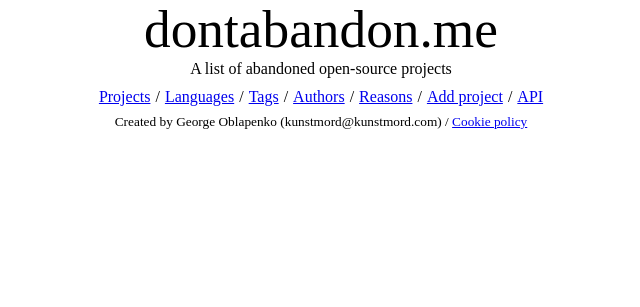
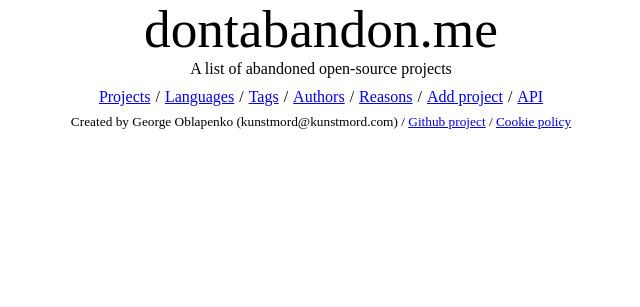
Before and after one commit to Kunstmord/abandoned, a Django app: page / in a window 1280 px wide. Shown: the part 336-643 px from the top of the page, without its empty margins (319-959 px from the left). Run offline with Django 3.2, Linux system fonts and the light colour scheme; parts of the project's set-up code (start-up, migrations or seed data) failed here and were passed over.

Commit message:
github link added to footer

```diff
--- a/templates/api_info.html
+++ b/templates/api_info.html
@@ -105,7 +105,7 @@
 
         <div class="page_element">
             <div style="margin-left: auto; margin-right: auto; font-size: 10pt; margin-top: 8px;">
-                Created by George Oblapenko (kunstmord@kunstmord.com) / <a href="{% url 'cookies' %}">Cookie policy</a>
+                Created by George Oblapenko (kunstmord@kunstmord.com) / <a href="https://github.com/Kunstmord/abandoned/" target="_blank">Github project</a> / <a href="{% url 'cookies' %}">Cookie policy</a>
             </div>
         </div>
     </div>
--- a/templates/authors.html
+++ b/templates/authors.html
@@ -65,7 +65,7 @@
 
         <div class="page_element">
             <div style="margin-left: auto; margin-right: auto; font-size: 10pt; margin-top: 8px;">
-                Created by George Oblapenko (kunstmord@kunstmord.com) / <a href="{% url 'cookies' %}">Cookie policy</a>
+                Created by George Oblapenko (kunstmord@kunstmord.com) / <a href="https://github.com/Kunstmord/abandoned/" target="_blank">Github project</a> / <a href="{% url 'cookies' %}">Cookie policy</a>
             </div>
         </div>
     </div>
--- a/templates/cookiepolicy.html
+++ b/templates/cookiepolicy.html
@@ -30,7 +30,7 @@
 
         <div class="page_element">
             <div style="margin-left: auto; margin-right: auto; font-size: 10pt; margin-top: 8px;">
-                Created by George Oblapenko (kunstmord@kunstmord.com) / <a href="{% url 'cookies' %}">Cookie policy</a>
+                Created by George Oblapenko (kunstmord@kunstmord.com) / <a href="https://github.com/Kunstmord/abandoned/" target="_blank">Github project</a> / <a href="{% url 'cookies' %}">Cookie policy</a>
             </div>
         </div>
     </div>
--- a/templates/index.html
+++ b/templates/index.html
@@ -22,7 +22,7 @@
         </div>
         <div class="page_element">
             <div style="margin-left: auto; margin-right: auto; font-size: 10pt; margin-top: 8px;">
-                Created by George Oblapenko (kunstmord@kunstmord.com) / <a href="{% url 'cookies' %}">Cookie policy</a>
+                Created by George Oblapenko (kunstmord@kunstmord.com) / <a href="https://github.com/Kunstmord/abandoned/" target="_blank">Github project</a> / <a href="{% url 'cookies' %}">Cookie policy</a>
             </div>
         </div>
     </div>
--- a/templates/languages.html
+++ b/templates/languages.html
@@ -65,7 +65,7 @@
 
         <div class="page_element">
             <div style="margin-left: auto; margin-right: auto; font-size: 10pt; margin-top: 8px;">
-                Created by George Oblapenko (kunstmord@kunstmord.com) / <a href="{% url 'cookies' %}">Cookie policy</a>
+                Created by George Oblapenko (kunstmord@kunstmord.com) / <a href="https://github.com/Kunstmord/abandoned/" target="_blank">Github project</a> / <a href="{% url 'cookies' %}">Cookie policy</a>
             </div>
         </div>
     </div>
--- a/templates/projects.html
+++ b/templates/projects.html
@@ -69,7 +69,7 @@
 
         <div class="page_element">
             <div style="margin-left: auto; margin-right: auto; font-size: 10pt; margin-top: 8px;">
-                Created by George Oblapenko (kunstmord@kunstmord.com) / <a href="{% url 'cookies' %}">Cookie policy</a>
+                Created by George Oblapenko (kunstmord@kunstmord.com) / <a href="https://github.com/Kunstmord/abandoned/" target="_blank">Github project</a> / <a href="{% url 'cookies' %}">Cookie policy</a>
             </div>
         </div>
     </div>
--- a/templates/reasons.html
+++ b/templates/reasons.html
@@ -66,7 +66,7 @@
 
         <div class="page_element">
             <div style="margin-left: auto; margin-right: auto; font-size: 10pt; margin-top: 8px;">
-                Created by George Oblapenko (kunstmord@kunstmord.com) / <a href="{% url 'cookies' %}">Cookie policy</a>
+                Created by George Oblapenko (kunstmord@kunstmord.com) / <a href="https://github.com/Kunstmord/abandoned/" target="_blank">Github project</a> / <a href="{% url 'cookies' %}">Cookie policy</a>
             </div>
         </div>
     </div>
--- a/templates/single_author.html
+++ b/templates/single_author.html
@@ -59,7 +59,7 @@
 
         <div class="page_element">
             <div style="margin-left: auto; margin-right: auto; font-size: 10pt; margin-top: 8px;">
-                Created by George Oblapenko (kunstmord@kunstmord.com) / <a href="{% url 'cookies' %}">Cookie policy</a>
+                Created by George Oblapenko (kunstmord@kunstmord.com) / <a href="https://github.com/Kunstmord/abandoned/" target="_blank">Github project</a> / <a href="{% url 'cookies' %}">Cookie policy</a>
             </div>
         </div>
     </div>
--- a/templates/single_language.html
+++ b/templates/single_language.html
@@ -59,7 +59,7 @@
 
         <div class="page_element">
             <div style="margin-left: auto; margin-right: auto; font-size: 10pt; margin-top: 8px;">
-                Created by George Oblapenko (kunstmord@kunstmord.com) / <a href="{% url 'cookies' %}">Cookie policy</a>
+                Created by George Oblapenko (kunstmord@kunstmord.com) / <a href="https://github.com/Kunstmord/abandoned/" target="_blank">Github project</a> / <a href="{% url 'cookies' %}">Cookie policy</a>
             </div>
         </div>
     </div>
--- a/templates/single_project.html
+++ b/templates/single_project.html
@@ -68,7 +68,7 @@
 
         <div class="page_element">
             <div style="margin-left: auto; margin-right: auto; font-size: 10pt; margin-top: 8px;">
-                Created by George Oblapenko (kunstmord@kunstmord.com) / <a href="{% url 'cookies' %}">Cookie policy</a>
+                Created by George Oblapenko (kunstmord@kunstmord.com) / <a href="https://github.com/Kunstmord/abandoned/" target="_blank">Github project</a> / <a href="{% url 'cookies' %}">Cookie policy</a>
             </div>
         </div>
     </div>
--- a/templates/single_reason.html
+++ b/templates/single_reason.html
@@ -61,7 +61,7 @@
 
         <div class="page_element">
             <div style="margin-left: auto; margin-right: auto; font-size: 10pt; margin-top: 8px;">
-                Created by George Oblapenko (kunstmord@kunstmord.com) / <a href="{% url 'cookies' %}">Cookie policy</a>
+                Created by George Oblapenko (kunstmord@kunstmord.com) / <a href="https://github.com/Kunstmord/abandoned/" target="_blank">Github project</a> / <a href="{% url 'cookies' %}">Cookie policy</a>
             </div>
         </div>
     </div>
--- a/templates/single_tag.html
+++ b/templates/single_tag.html
@@ -59,7 +59,7 @@
 
         <div class="page_element">
             <div style="margin-left: auto; margin-right: auto; font-size: 10pt; margin-top: 8px;">
-                Created by George Oblapenko (kunstmord@kunstmord.com) / <a href="{% url 'cookies' %}">Cookie policy</a>
+                Created by George Oblapenko (kunstmord@kunstmord.com) / <a href="https://github.com/Kunstmord/abandoned/" target="_blank">Github project</a> / <a href="{% url 'cookies' %}">Cookie policy</a>
             </div>
         </div>
     </div>
--- a/templates/submit.html
+++ b/templates/submit.html
@@ -109,7 +109,7 @@
 
         <div class="page_element">
             <div style="margin-left: auto; margin-right: auto; font-size: 10pt; margin-top: 8px;">
-                Created by George Oblapenko (kunstmord@kunstmord.com) / <a href="{% url 'cookies' %}">Cookie policy</a>
+                Created by George Oblapenko (kunstmord@kunstmord.com) / <a href="https://github.com/Kunstmord/abandoned/" target="_blank">Github project</a> / <a href="{% url 'cookies' %}">Cookie policy</a>
             </div>
         </div>
     </div>
--- a/templates/tags.html
+++ b/templates/tags.html
@@ -66,7 +66,7 @@
 
         <div class="page_element">
             <div style="margin-left: auto; margin-right: auto; font-size: 10pt; margin-top: 8px;">
-                Created by George Oblapenko (kunstmord@kunstmord.com) / <a href="{% url 'cookies' %}">Cookie policy</a>
+                Created by George Oblapenko (kunstmord@kunstmord.com) / <a href="https://github.com/Kunstmord/abandoned/" target="_blank">Github project</a> / <a href="{% url 'cookies' %}">Cookie policy</a>
             </div>
         </div>
     </div>
```
